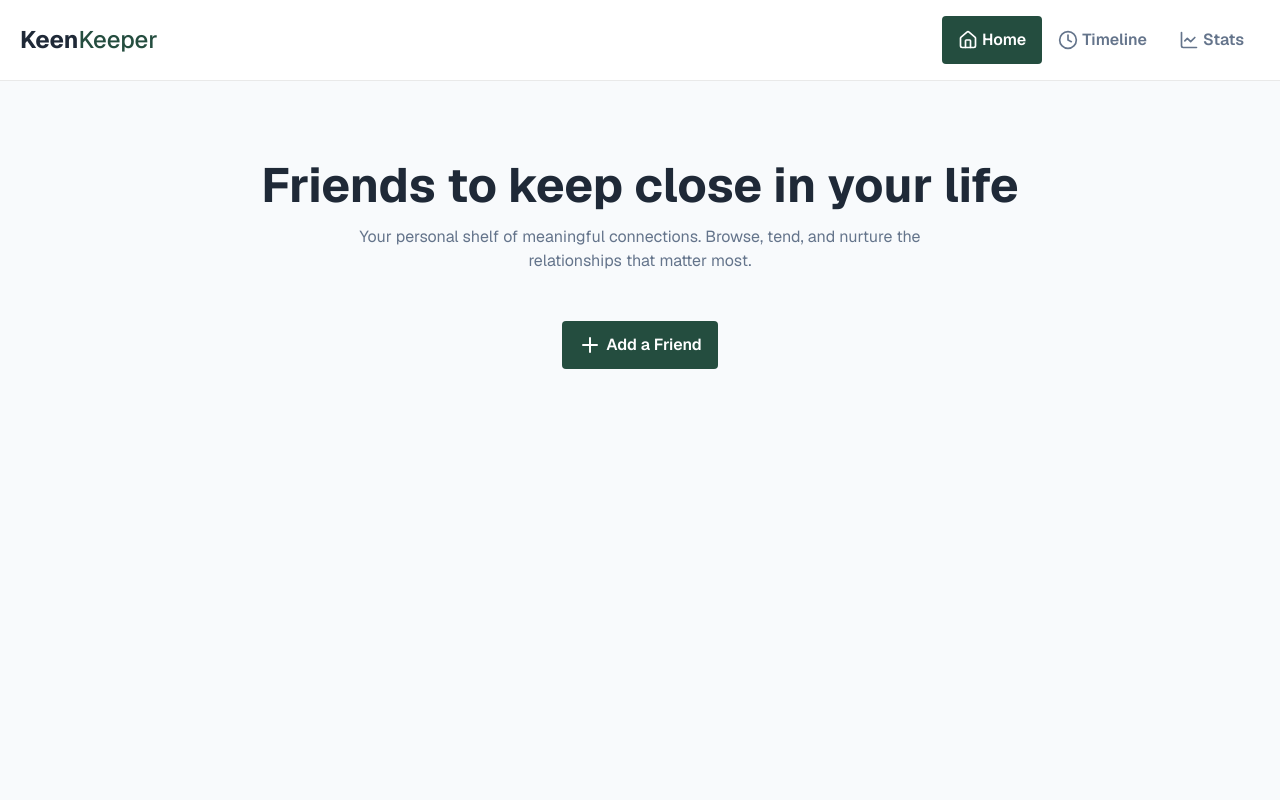
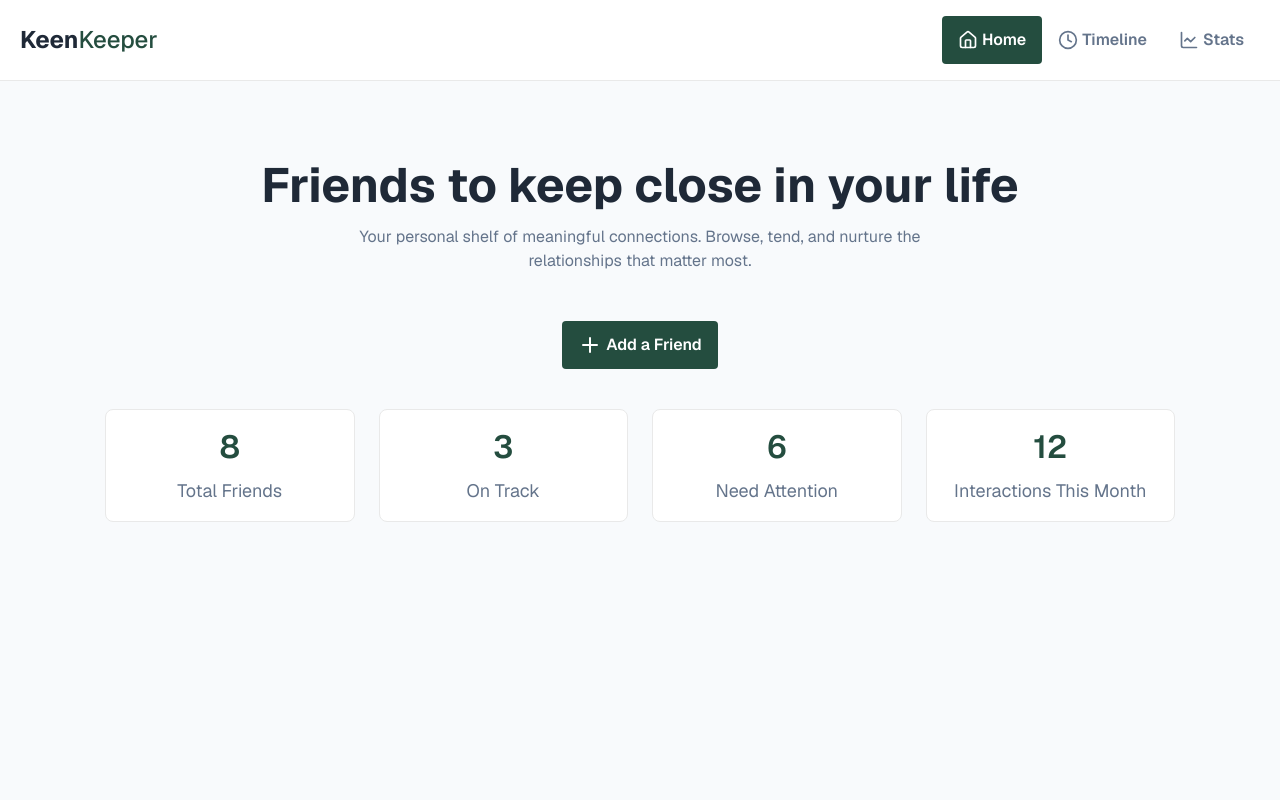
Before and after one commit to quantumrahman/keen-keeper, a React (Vite) app: page / in a window 1280 px wide. Shown: the top 800 px of the page. Built offline with nearby package versions, Linux system fonts and the light colour scheme.

Commit message:
feat: integrate StatsSection in HomePage

```diff
--- a/src/components/StatsCard/StatsCard.jsx
+++ b/src/components/StatsCard/StatsCard.jsx
@@ -1,7 +1,11 @@
-const StatsCard = () => {
+const StatsCard = ({ count, text }) => {
 
     return (
         <>
+            <div className="w-full bg-white border border-[#E9E9E9] rounded-lg flex items-center justify-center flex-col gap-2 py-5 lg:px-3 lg:py-4">
+                <span className="font-geist text-2xl font-semibold text-[#244D3F] md:text-[28px] lg:text-[32px]">{count}</span>
+                <label className="font-geist text-[15px] font-normal text-[#64748B] md:text-base lg:text-lg">{text}</label>
+            </div>
         </>
     );
 };
--- a/src/components/StatsSection/StatsSection.jsx
+++ b/src/components/StatsSection/StatsSection.jsx
@@ -1,8 +1,15 @@
+import StatsCard from '../StatsCard/StatsCard.jsx'
+
 const StatsSection = () => {
 
     return (
         <>
-
+            <div className="w-full grid grid-cols-1 gap-3 mt-[30px] md:grid-cols-2 md:gap-[24px] lg:grid-cols-4 lg:mt-10">
+                <StatsCard count={8} text={'Total Friends'}></StatsCard>
+                <StatsCard count={3} text={'On Track'}></StatsCard>
+                <StatsCard count={6} text={'Need Attention'}></StatsCard>
+                <StatsCard count={12} text={'Interactions This Month'}></StatsCard>
+            </div>
         </>
     );
 };
--- a/src/pages/HomePage/HomePage.jsx
+++ b/src/pages/HomePage/HomePage.jsx
@@ -1,5 +1,6 @@
 import ContainerLayout from '../../layouts/ContainerLayout.jsx'
 import HeroSection from '../../components/HeroSection/HeroSection.jsx'
+import StatsSection from '../../components/StatsSection/StatsSection.jsx'
 
 const HomePage = () => {
 
@@ -8,6 +9,7 @@ const HomePage = () => {
             <div className="w-full min-h-[800px] bg-[#F8FAFC] py-10 md:py-16 lg:py-[80px]">
                 <ContainerLayout>
                     <HeroSection></HeroSection>
+                    <StatsSection></StatsSection>
                 </ContainerLayout>
             </div>
         </>
```
